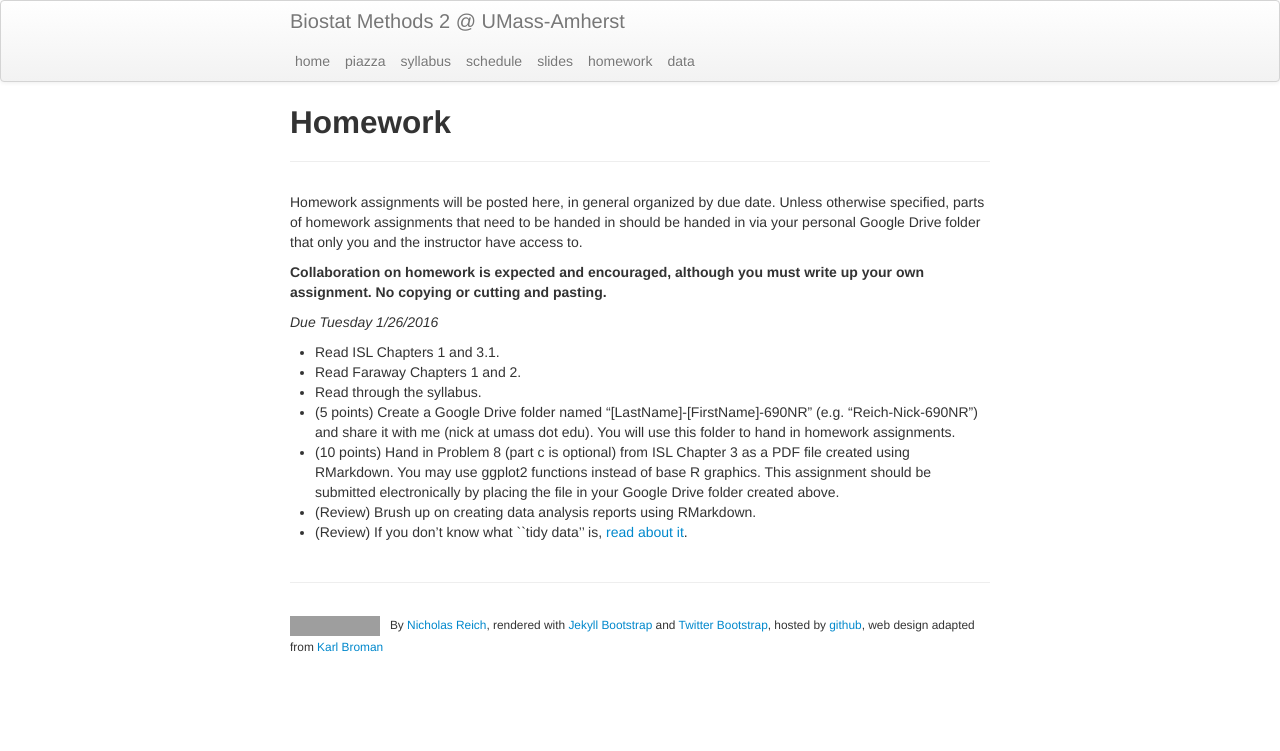
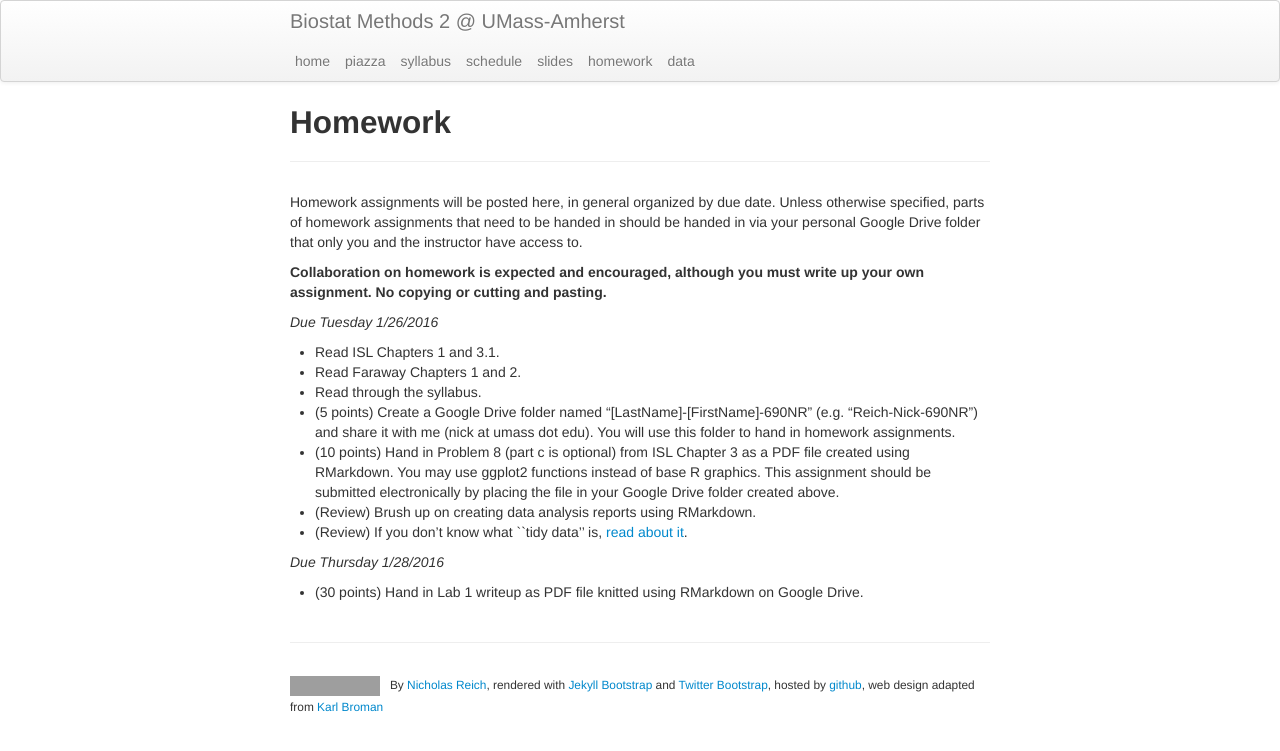
Before and after one commit to sandra8282/applied-regression-2016, a Jekyll site: the page built from pages/homework.md, in a window 1280 px wide. Shown: the top 751 px of the page. Built offline with Jekyll 4.4.1, drawn with Linux system fonts in a browser that asks for light colours; grey boxes are pictures that could not be loaded.

```diff
--- a/pages/homework.md
+++ b/pages/homework.md
@@ -17,6 +17,10 @@ _Due Tuesday 1/26/2016_
 * (10 points) Hand in Problem 8 (part c is optional) from ISL Chapter 3 as a PDF file created using RMarkdown. You may use ggplot2 functions instead of base R graphics. This assignment should be submitted electronically by placing the file in your Google Drive folder created above.
 * (Review) Brush up on creating data analysis reports using RMarkdown.
 * (Review) If you don't know what ``tidy data'' is, [read about it](http://cran.r-project.org/web/packages/tidyr/vignettes/tidy-data.html).
+
+_Due Thursday 1/28/2016_
+
+* (30 points) Hand in Lab 1 writeup as PDF file knitted using RMarkdown on Google Drive.
 
 <!--
 * (5 points for completing the test) Take [CAOS test](https://apps3.cehd.umn.edu/artist/user/scale_select.html) (Access code provided on Piazza)
```
Also changed, not shown: 2 other files.
